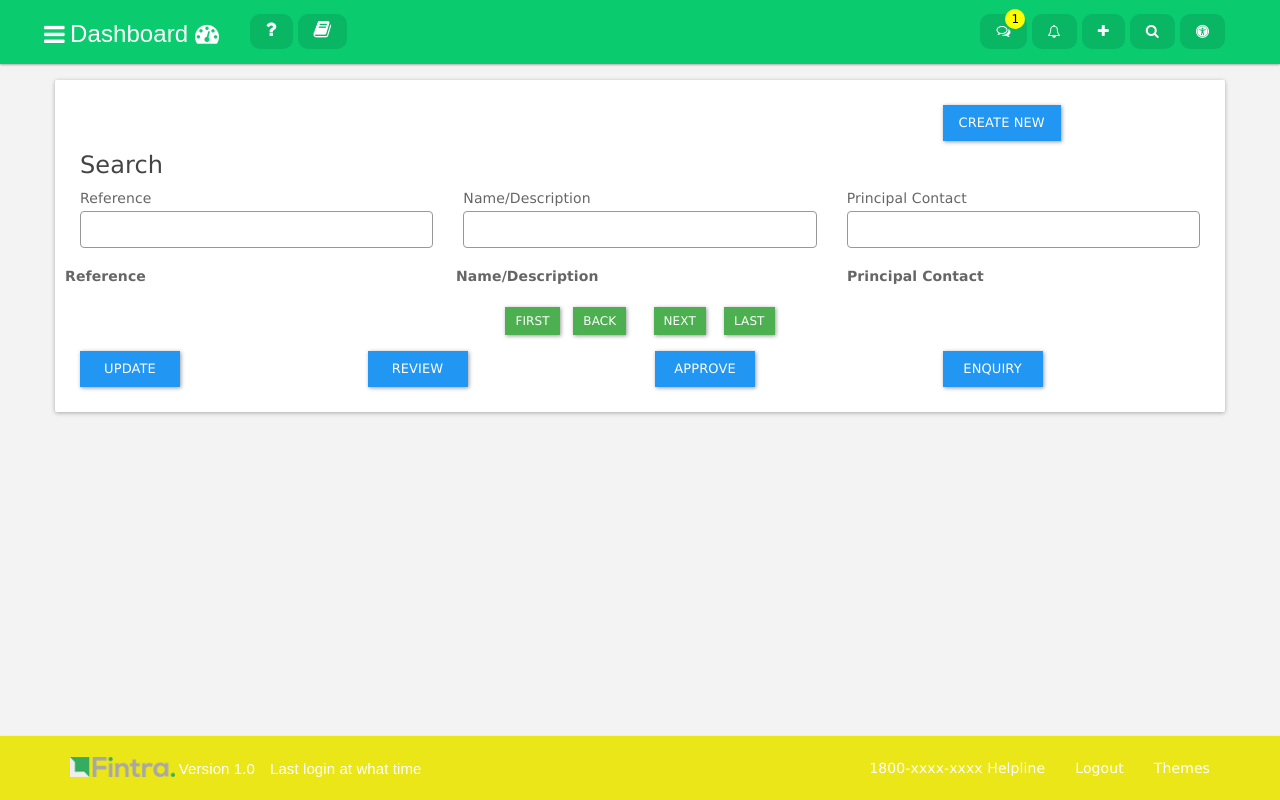
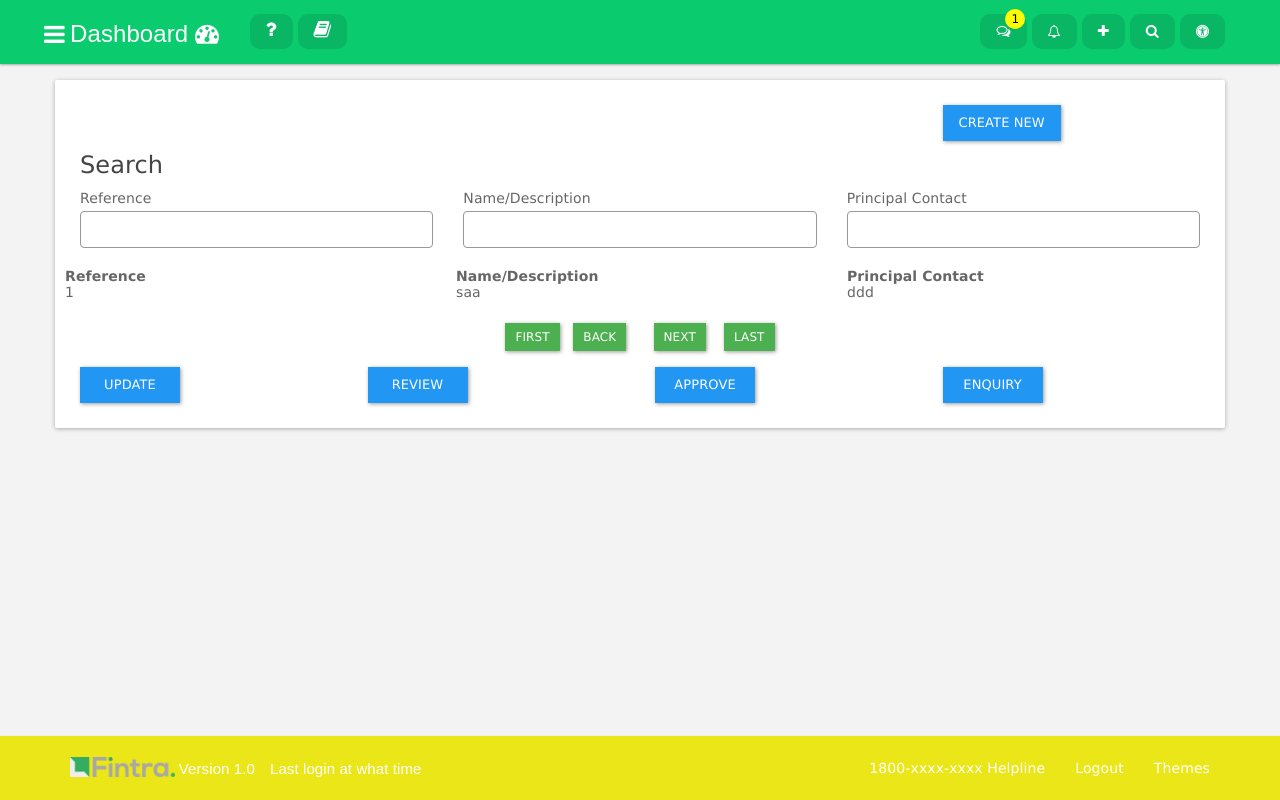
Before and after one commit to Fintra/Fintra_Git, an Angular app in the folder Fintra.Test/: page /filterCustomer in a window 1280 px wide. Built offline with nearby package versions, Linux system fonts and the light colour scheme.

Commit message:
changed code for customer Master.

```diff
--- a/Fintra.Test/src/app/customer/filterCustomer/filterCustomer.component.ts
+++ b/Fintra.Test/src/app/customer/filterCustomer/filterCustomer.component.ts
@@ -10,13 +10,13 @@ import { Router } from '@angular/router';
 export class FilterCustomerComponent implements OnInit {
   // tslint:disable-next-line:no-shadowed-variable
   constructor(private CustomerDataService: CustomerDataService, private router: Router) {}
-  customer1 = [];
+  customer = [];
   defaultPage = true;
   create = () => {
    this.defaultPage = false;
   }
 
   ngOnInit() {
-      this.customer1 = this.CustomerDataService.cars;
+      this.customer = this.CustomerDataService.cars;
     }
 }
```
